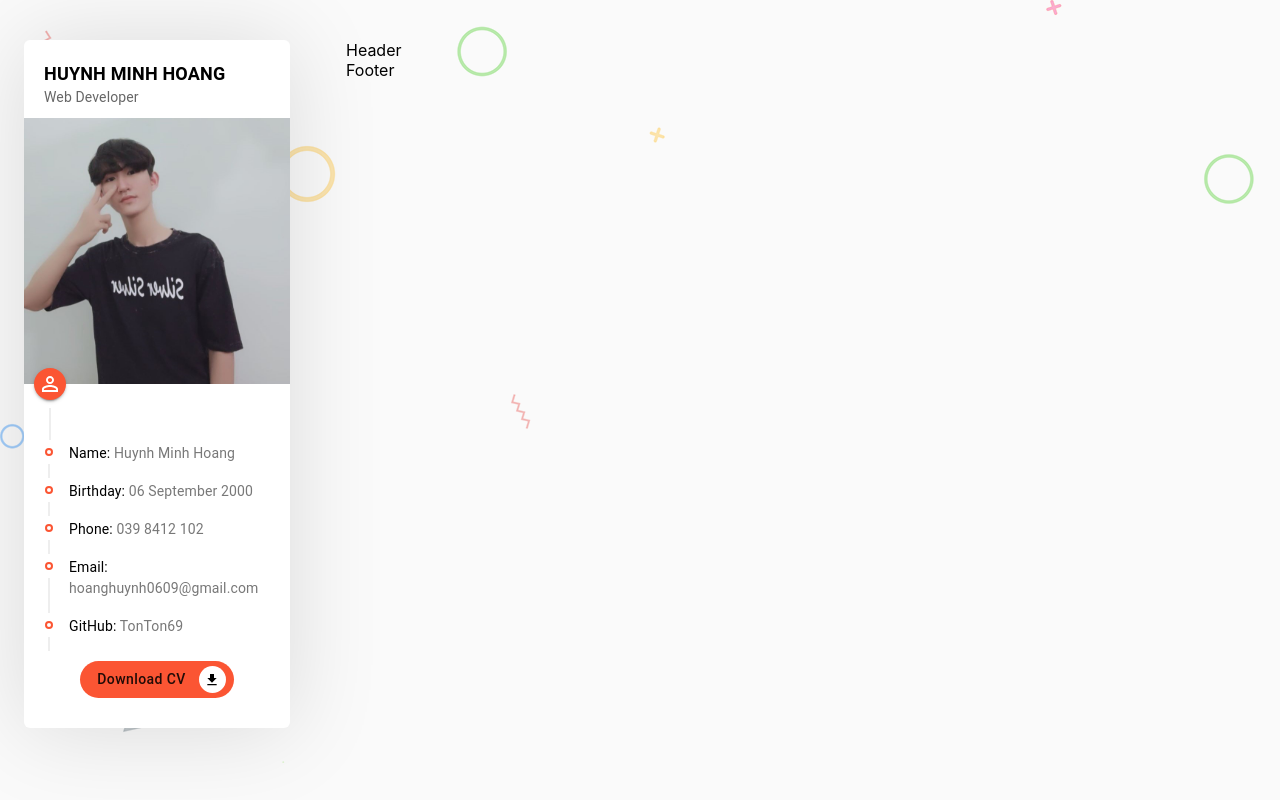
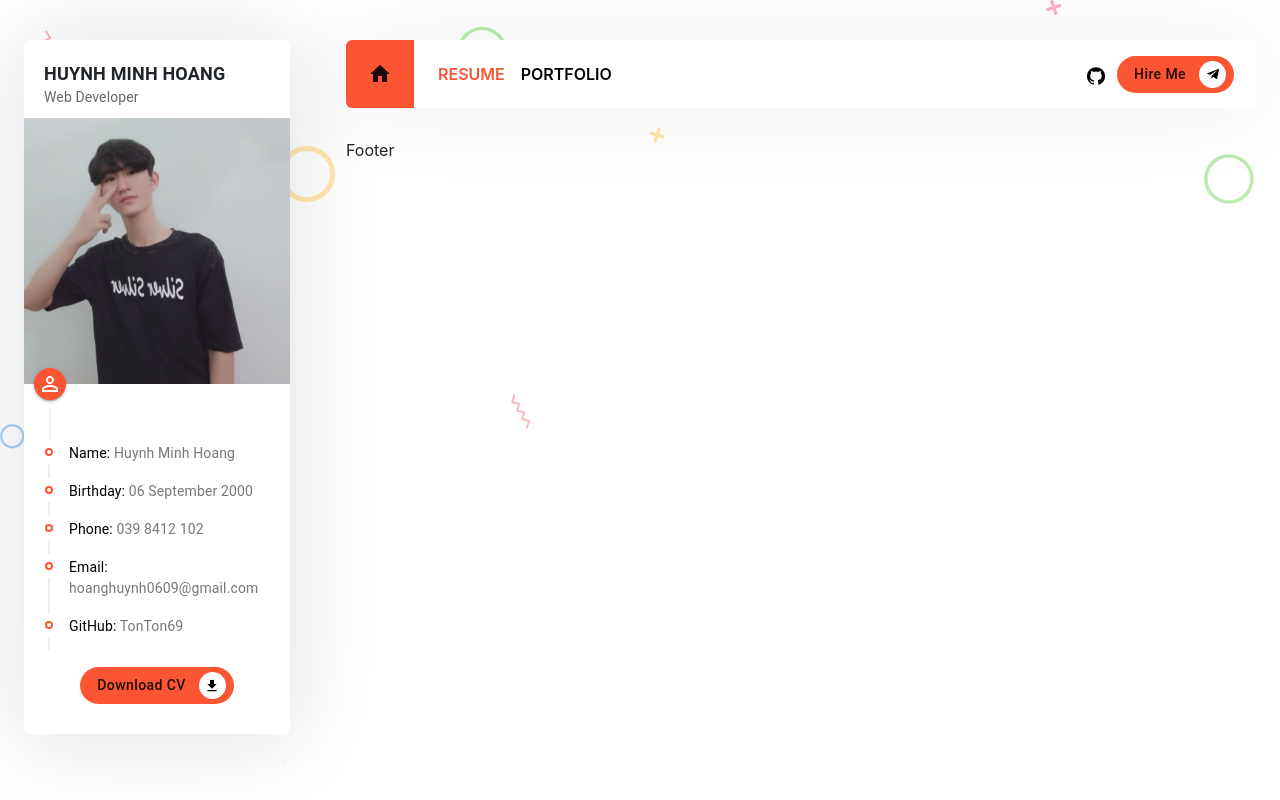
Before and after one commit to TonTon69/portfolio-reactjs, a React (Create React App) app: page / in a window 1280 px wide. Built offline with nearby package versions, Linux system fonts and the light colour scheme.

Commit message:
Header Component

```diff
--- a/package.json
+++ b/package.json
@@ -9,7 +9,9 @@
     "@testing-library/jest-dom": "^5.11.9",
     "@testing-library/react": "^11.2.3",
     "@testing-library/user-event": "^12.6.0",
+    "bootstrap": "^4.5.3",
     "react": "^17.0.1",
+    "react-bootstrap": "^1.4.3",
     "react-dom": "^17.0.1",
     "react-router-dom": "^5.2.0",
     "react-scripts": "4.0.1",
--- a/src/App.js
+++ b/src/App.js
@@ -19,8 +19,8 @@
           <Profile />
         </Grid>
         <Grid item xs>
-          <Header />
           <Router>
+            <Header />
             <Switch>
               <Route path="/portfolio">
                 <Portfolio />
--- /dev/null
+++ b/src/components/Header/Header.css
@@ -0,0 +1,40 @@
+.header {
+  background-color: white !important;
+  margin-bottom: 30px !important;
+  padding: 0 22px 0 0 !important;
+  border-radius: 6px !important;
+  box-shadow: 0px 2px 92px 0px rgba(0, 0, 0, 0.07) !important;
+}
+.header .header_navlink {
+  padding: 0;
+}
+.header .header_link {
+  color: #000 !important;
+}
+.header .header_link:hover,
+.header .header_link_active {
+  color: var(--main-color) !important;
+}
+.header .header_home {
+  background-color: var(--main-color);
+  padding: 22px;
+  display: flex;
+  justify-content: center;
+  align-items: center;
+  border-top-left-radius: 6px;
+  border-bottom-left-radius: 6px;
+}
+.header .header_left {
+  font-weight: 600;
+  margin-right: auto;
+  text-transform: uppercase;
+}
+.header .header_right {
+  display: flex !important;
+  align-items: center !important;
+}
+.header .header_right > a > .MuiSvgIcon-root {
+  color: black;
+  font-size: 18px !important;
+  margin-right: 12px;
+}
--- a/src/components/Header/Header.js
+++ b/src/components/Header/Header.js
@@ -1,7 +1,65 @@
 import React from "react";
+import {
+  Navbar,
+  Nav,
+  Button,
+  NavDropdown,
+  Form,
+  FormControl,
+} from "react-bootstrap";
+import "bootstrap/dist/css/bootstrap.min.css";
+import { Link, NavLink, withRouter } from "react-router-dom";
+import { HomeRounded, Telegram } from "@material-ui/icons";
+import resumeData from "../../utils/resumeData";
+import CustomButton from "../Button/Button";
+import "./Header.css";
 
-const Header = () => {
-  return <div>Header</div>;
+const Header = (props) => {
+  const pathName = props?.location?.pathname;
+  return (
+    <Navbar expand="lg" sticky="top" className="header">
+      {/* Home link */}
+      <Nav.Link as={NavLink} to="/" className="header_navlink">
+        <Navbar.Brand className="header_home">
+          <HomeRounded />
+        </Navbar.Brand>
+      </Nav.Link>
+
+      <Navbar.Toggle />
+
+      <Navbar.Collapse>
+        <Nav className="header_left">
+          {/* Resume Link */}
+          <Nav.Link
+            as={NavLink}
+            to="/"
+            className={pathName == "/" ? "header_link_active" : "header_link"}
+          >
+            Resume
+          </Nav.Link>
+
+          {/* Portfolio Link */}
+          <Nav.Link
+            as={NavLink}
+            to="/portfolio"
+            className={
+              pathName == "/portfolio" ? "header_link_active" : "header_link"
+            }
+          >
+            Portfolio
+          </Nav.Link>
+        </Nav>
+        <div className="header_right">
+          {Object.keys(resumeData.socials).map((key) => (
+            <a href={resumeData.socials[key].link} target="_blank">
+              {resumeData.socials[key].icon}
+            </a>
+          ))}
+          <CustomButton text="Hire Me" icon={<Telegram />} />
+        </div>
+      </Navbar.Collapse>
+    </Navbar>
+  );
 };
 
-export default Header;
+export default withRouter(Header);
--- a/src/components/Profile/Profile.css
+++ b/src/components/Profile/Profile.css
@@ -27,7 +27,7 @@
 .profile_information {
   top: 0;
   left: 0;
-  margin: -28px 10px 30px;
+  margin: -40px 10px 30px;
 }
 .profile_information .timeline .timeline_content {
   margin-top: -3px;
```
Also changed, not shown: 2 other files (tests, documents, lock files or other folders).
